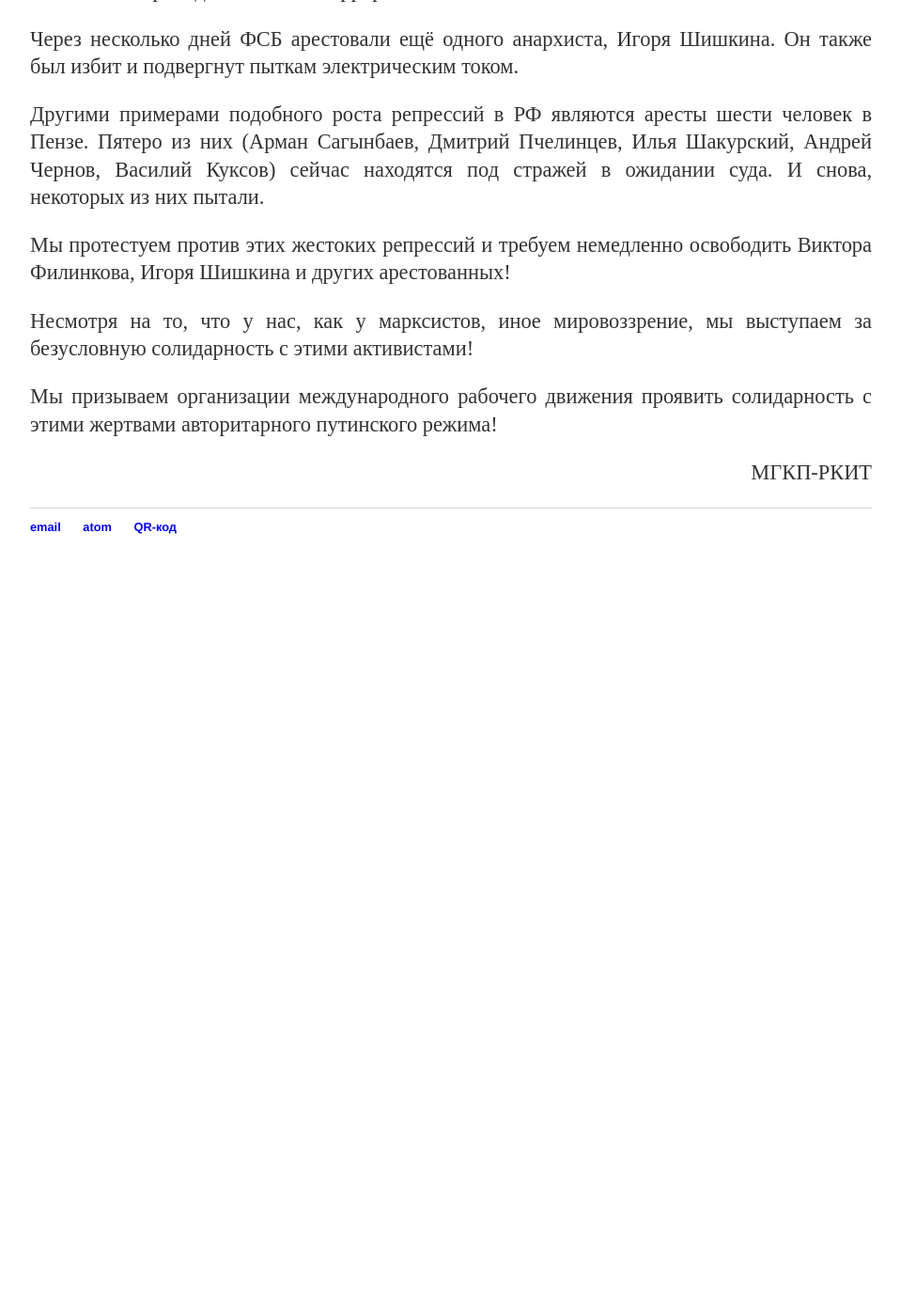
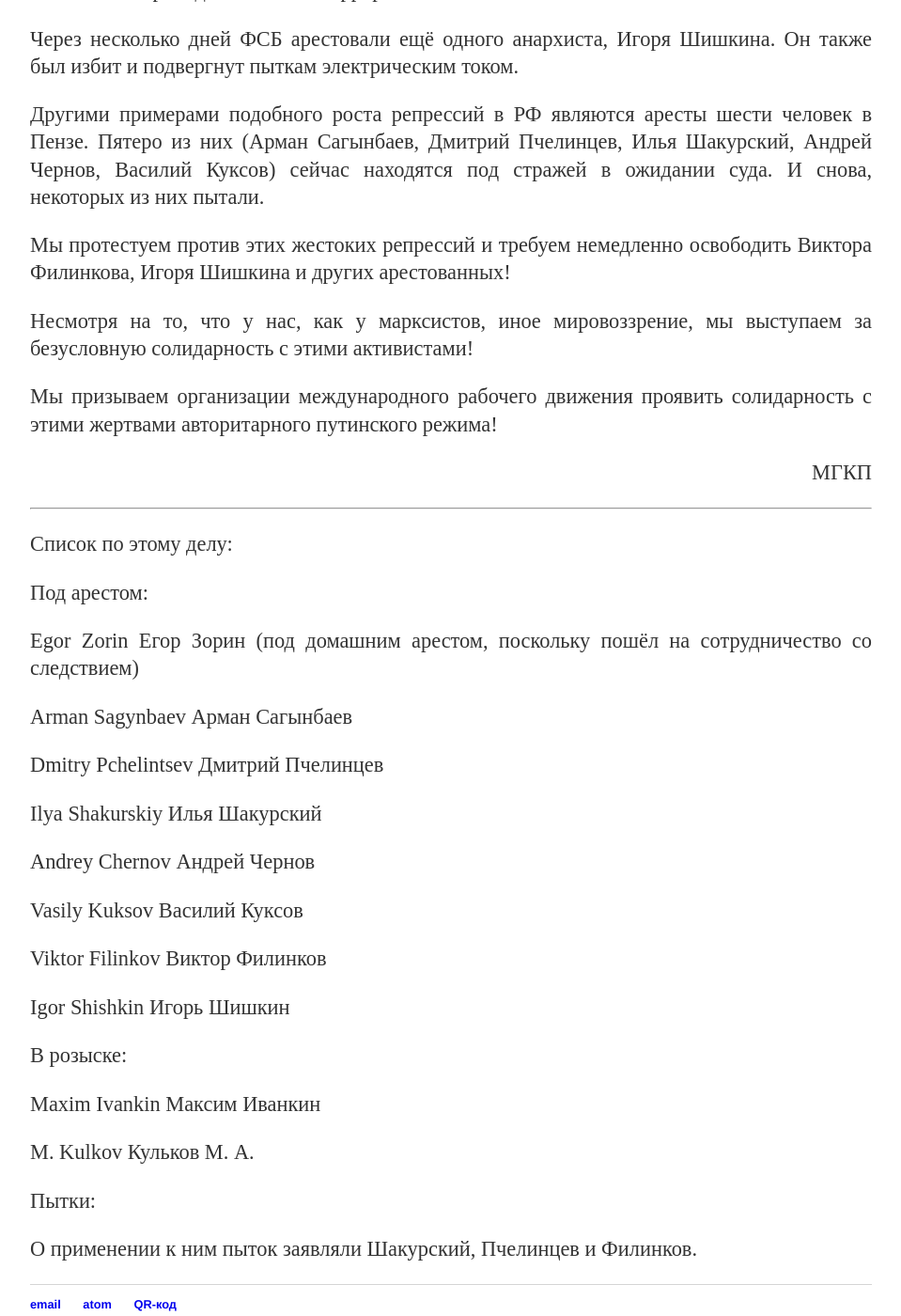
Before and after one commit to mgkp/mgkp.github.io, a Jekyll site: the page built from blog/_posts/2018-05-08-repressions.md, in a window 1280 px wide and 1400 px high, scrolled down 1257 px. Shown: the whole window at 94% size, without its empty margins (160-1119 px from the left). Built offline with Jekyll 4.4.1, drawn with Linux system fonts in a browser that asks for light colours; before the commit the page ends 1887 px from its top, so only the background shows below that.

Commit message:
list added

```diff
--- a/blog/_posts/2018-05-08-repressions.md
+++ b/blog/_posts/2018-05-08-repressions.md
@@ -3,7 +3,6 @@ layout: post
 category: blog
 tags: [заявление, репрессии, РКИТ, МГКП]
 title: 'Россия: свободу Виктору Филинкову, Игорю Шишкину и другим арестованным анархистам!'
-author: МГКП-РКИТ
 ---
 
 Ниже приведено совместное заявление МГКП и РКИТ. РКИТ - организация, с которой МГКП сотрудничает и с которой у нас есть определённые разногласия: обоснованность обвинений Асада в недавнем применении химоружия в Сирии, условия, при которых возможна [критическая поддержка реформистских партий на выборах](https://mgkp.github.io/blog/2018/03/16/elections), когда применима поддержка требования национального самоопределения угнетённых народов, оценка первого этапа гражданской войны в Украине 2014 года и другие.
@@ -29,3 +28,37 @@ author: МГКП-РКИТ
 Несмотря на то, что у нас, как у марксистов, иное мировоззрение, мы выступаем за безусловную солидарность с этими активистами!
 
 Мы призываем организации международного рабочего движения проявить солидарность с этими жертвами авторитарного путинского режима!
+
+<p style="text-align: right;">МГКП</p>
+
+<hr/>
+
+Список по этому делу:
+
+Под арестом:
+
+Egor Zorin Егор Зорин (под домашним арестом, поскольку пошёл на сотрудничество со следствием)
+
+Arman Sagynbaev Арман Сагынбаев
+
+Dmitry Pchelintsev Дмитрий Пчелинцев
+
+Ilya Shakurskiy Илья Шакурский
+
+Andrey Chernov Андрей Чернов
+
+Vasily Kuksov Василий Куксов
+
+Viktor Filinkov Виктор Филинков
+
+Igor Shishkin Игорь Шишкин
+
+В розыске:
+
+Maxim Ivankin Максим Иванкин
+
+M. Kulkov Кульков М. А.
+
+Пытки:
+
+О применении к ним пыток заявляли Шакурский, Пчелинцев и Филинков.
```
